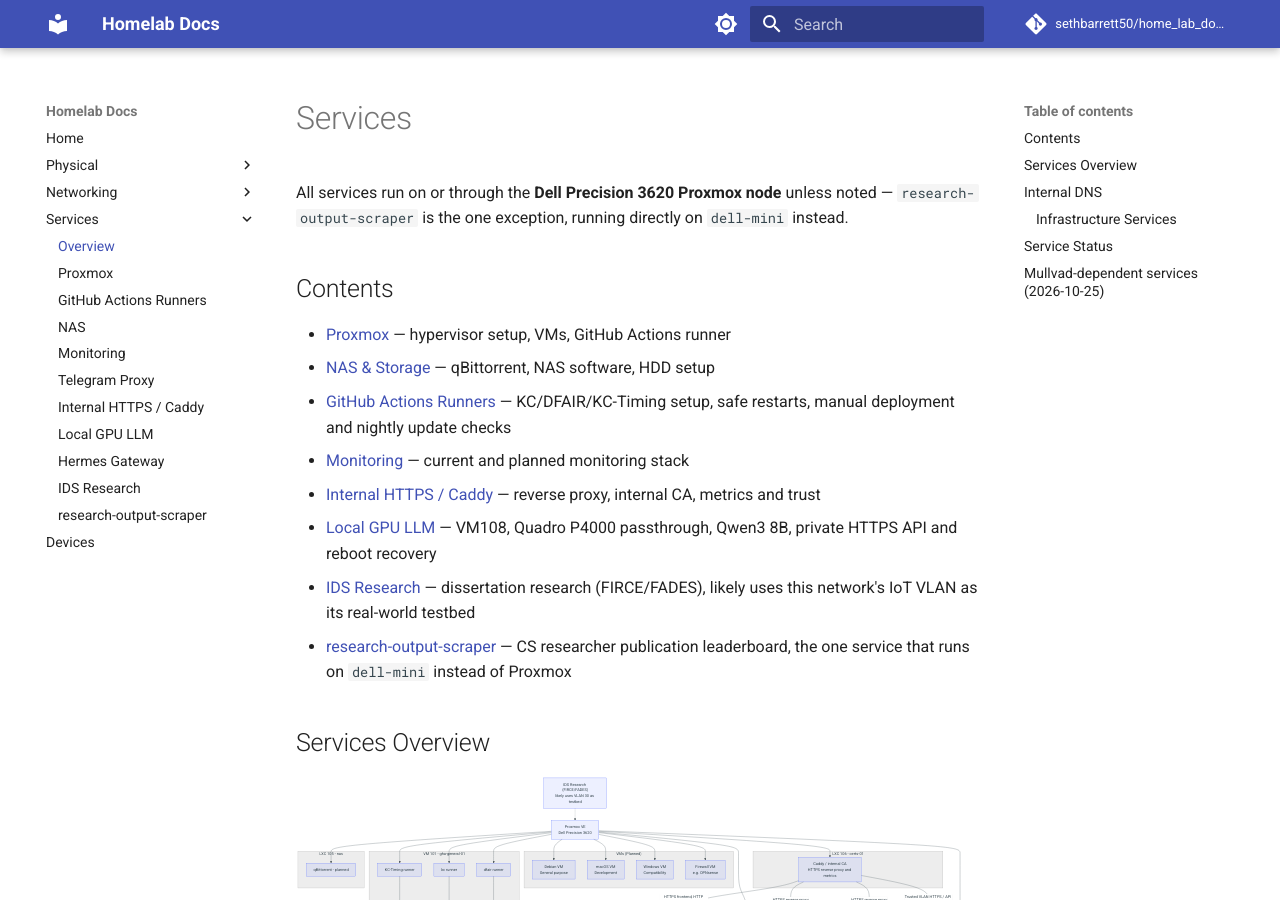
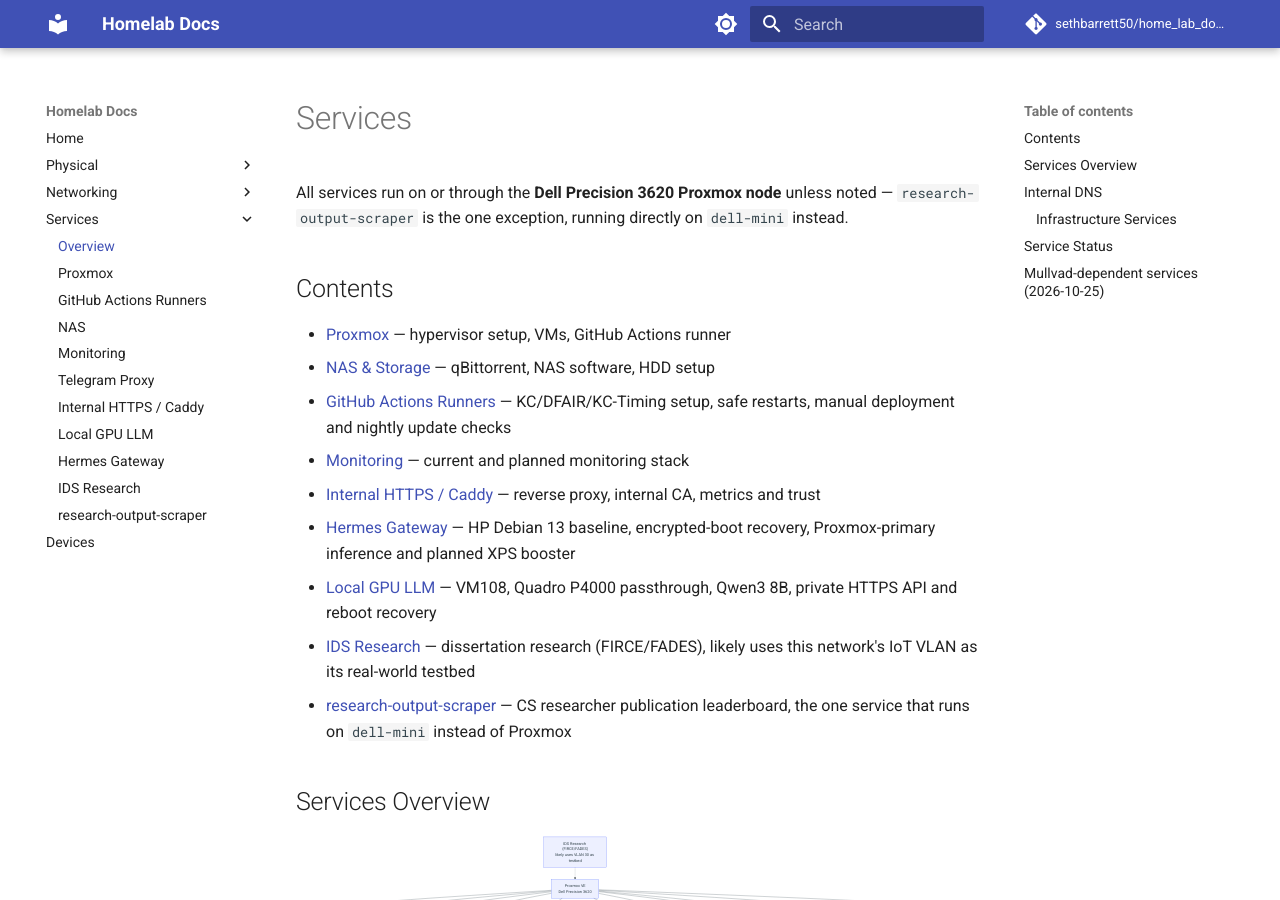
Before and after one commit to sethbarrett50/home_lab_docs, an MkDocs documentation site: the page built from docs/services/README.md, in a window 1280 px wide and 900 px high. Built offline with MkDocs 1.6.1 and Material for MkDocs 9.7.7, drawn with Linux system fonts in a browser that asks for light colours; comment, search, counter and statistics services are not loaded.

Commit message:
docs: link Hermes gateway baseline and refresh inventory

```diff
--- a/docs/services/README.md
+++ b/docs/services/README.md
@@ -11,6 +11,7 @@
 - [GitHub Actions Runners](github-actions-runners.md) — KC/DFAIR/KC-Timing setup, safe restarts, manual deployment and nightly update checks
 - [Monitoring](monitoring.md) — current and planned monitoring stack
 - [Internal HTTPS / Caddy](caddy.md) — reverse proxy, internal CA, metrics and trust
+- [Hermes Gateway](hermes-gateway.md) — HP Debian 13 baseline, encrypted-boot recovery, Proxmox-primary inference and planned XPS booster
 - [Local GPU LLM](local-llm.md) — VM108, Quadro P4000 passthrough, Qwen3 8B, private HTTPS API and reboot recovery
 - [IDS Research](ids-research.md) — dissertation research (FIRCE/FADES),
   likely uses this network's IoT VLAN as its real-world testbed
```
